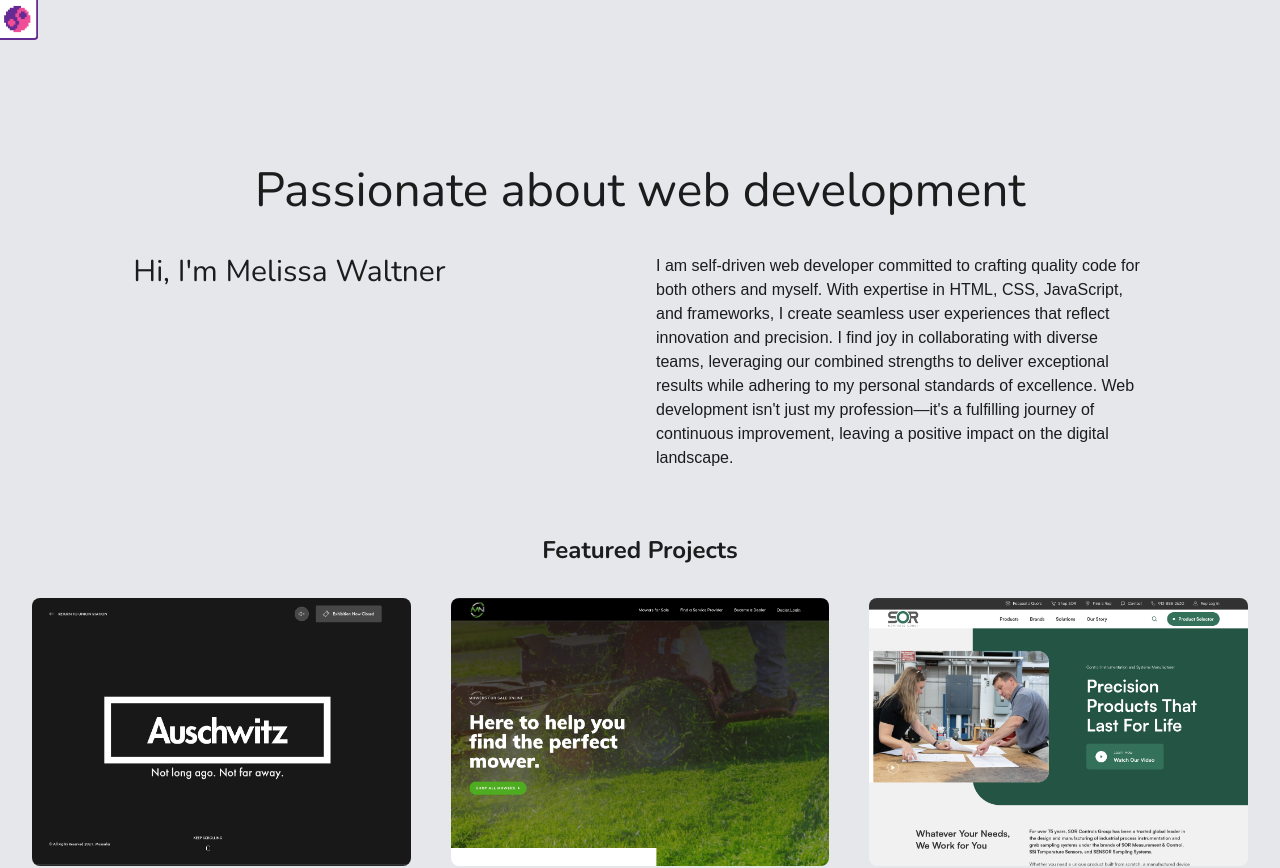
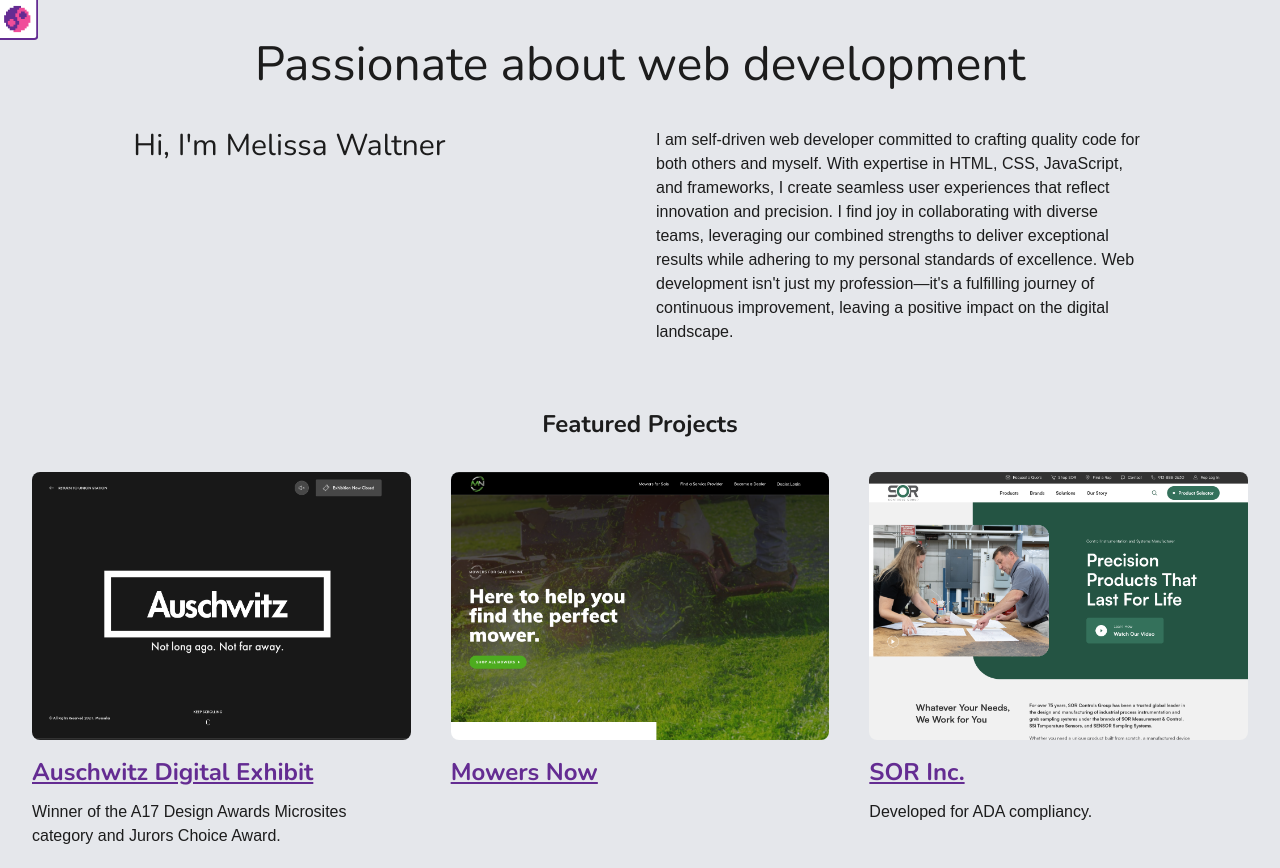
Before and after one commit to SuiteMel/SuiteMel, a SvelteKit app: page / in a window 1280 px wide. Shown: the top 868 px of the page. Built offline with nearby package versions, Linux system fonts and the light colour scheme; a web font is replaced by a local one.

Commit message:
Attempts to debug

```diff
--- a/src/lib/components/menu.svelte
+++ b/src/lib/components/menu.svelte
@@ -10,7 +10,7 @@
   }
 </script>
 
-<nav class="relative min-w-fit w-1/6 -translate-x-full transition duration-300" class:toggled>
+<nav class="absolute min-w-fit w-1/6 -translate-x-full transition duration-300" class:toggled>
   <button on:click={toggleMenu} class="absolute top-0 left-full border-brand-primary rounded-br border-r-2 border-b-2 p-1 bg-white -ml-0.5 h-10 w-10">
     <img class="" aria-hidden="true" src="/icon-big.png" alt="SuiteMel menu icon">
     <span class="sr-only">Menu</span>
--- a/src/routes/+layout.svelte
+++ b/src/routes/+layout.svelte
@@ -5,6 +5,7 @@
 
   onMount(() => {
     Menu.closeMenu(); // Call a function to close the menu
+    console.log( 'mounted' );
   });
 </script>
 
--- a/src/routes/+page.svelte
+++ b/src/routes/+page.svelte
@@ -27,8 +27,8 @@
   ]
 </script>
 
-<div class="px-8">
-  <h1 class="font-headings text-5xl text-center mt-10">Passionate about web development</h1>
+<div class="px-8 pt-10">
+  <h1 class="font-headings text-5xl text-center ">Passionate about web development</h1>
 
   <section class="mt-10">
     <div class="lg:w-10/12 mx-auto">
```
